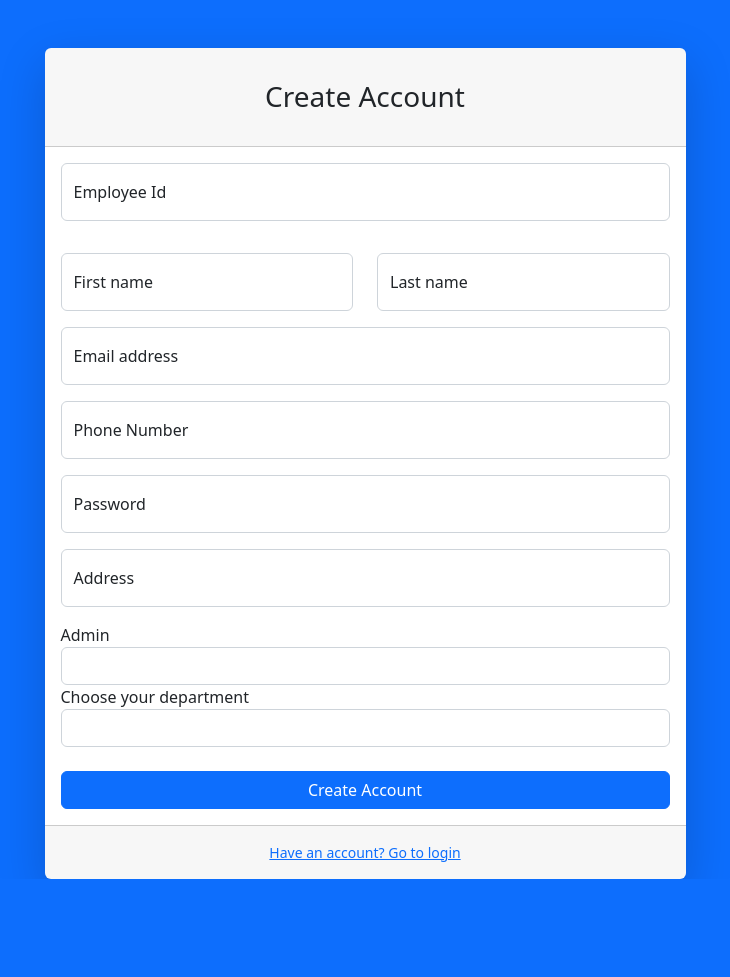
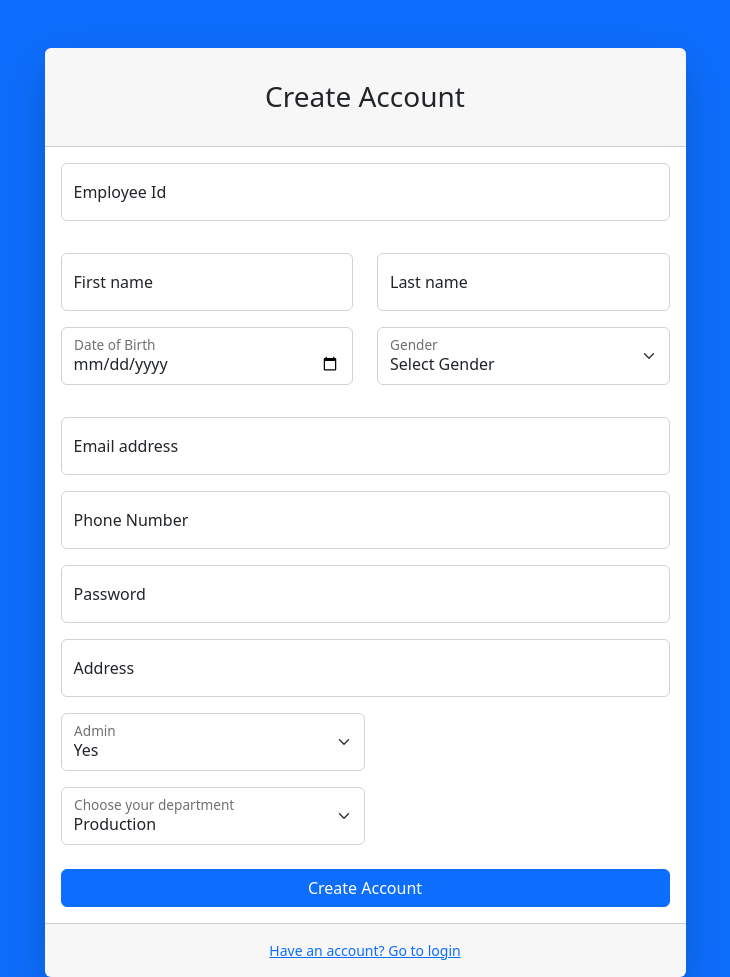
Before and after one commit to Oussama1403/HRMS, a Flask app: page /auth/register in a window 1280 px wide. Shown: the whole page, without its empty margins (275-1005 px from the left). Before the commit the page ends 879 px from the top, so only its background shows below. Run offline with Flask 3, Linux system fonts and the light colour scheme; some libraries are stand-ins or nearby versions.

Commit message:
update register form

```diff
--- a/src/models.py
+++ b/src/models.py
@@ -5,6 +5,8 @@ class User(UserMixin,db.Model):
     employee_id = db.Column(db.Integer,primary_key=True)
     first_name = db.Column(db.String(20))
     last_name = db.Column(db.String(20))
+    gender = db.Column(db.String(20))
+    date_of_birth = db.Column(db.Date)  # New date of birth field
     email = db.Column(db.String(100), unique=True)
     password = db.Column(db.String(100))
     dep_name = db.Column(db.Integer,db.ForeignKey('departements.name')) #foreign key
@@ -13,10 +15,12 @@ class User(UserMixin,db.Model):
     salaire = db.Column(db.Integer)
     is_admin = db.Column(db.Boolean)
 
-    def __init__(self,employee_id,first_name,last_name,email,password,dep_name,address,phone,salaire,is_admin):
+    def __init__(self,employee_id,first_name,last_name,gender,date_of_birth,email,password,dep_name,address,phone,salaire,is_admin):
         self.employee_id = employee_id
         self.first_name = first_name
         self.last_name = last_name
+        self.gender = gender
+        self.date_of_birth = date_of_birth
         self.email = email
         self.password = password
         self.dep_name = dep_name
--- a/src/templates/auth/register.html
+++ b/src/templates/auth/register.html
@@ -13,14 +13,10 @@
         <script src="https://use.fontawesome.com/releases/v6.3.0/js/all.js" crossorigin="anonymous"></script>
     </head>
     <body class="bg-primary">
-
-
-
         <div id="layoutAuthentication">
             <div id="layoutAuthentication_content">
                 <main>
                     <div class="container">
-
                         <div class="row justify-content-center">
                             <div class="col-lg-7">
                                 <div class="card shadow-lg border-0 rounded-lg mt-5">
@@ -30,7 +26,6 @@
                                     <div class="container">
                                         {% for message in get_flashed_messages() %}
                                         <div class="alert alert-warning" role="alert">
-                                          <!--<button type="button" class="close" data-dismiss="alert">&times;</button>-->
                                             <div style="text-align:center">{{ message }}</div>
                                         </div>
                                         {% endfor %}
@@ -60,6 +55,24 @@
                                                     </div>
                                                 </div>
                                             </div>
+                                            <div class="row mb-3">
+                                                <div class="col-md-6">
+                                                    <div class="form-floating mb-3">
+                                                        <input class="form-control" name="inputDOB" type="date" placeholder="Date of Birth" required/>
+                                                        <label for="inputDOB">Date of Birth</label>
+                                                    </div>
+                                                </div>
+                                                <div class="col-md-6">
+                                                    <div class="form-floating mb-3">
+                                                        <select name="inputGender" id="inputGender" class="form-control form-select" title="Gender" required>
+                                                            <option selected>Select Gender</option>
+                                                            <option>Male</option>
+                                                            <option>Female</option>
+                                                        </select>
+                                                        <label for="inputGender">Gender</label>
+                                                    </div>
+                                                </div>
+                                            </div>
                                             <div class="form-floating mb-3">
                                                 <input class="form-control" name="inputEmail" type="email" placeholder="name@example.com" required/>
                                                 <label for="inputEmail">Email address</label>
@@ -76,25 +89,38 @@
                                                 <input class="form-control" name="address" type="text" placeholder="Address" required/>
                                                 <label for="address">Address</label>
                                             </div>
-                                            <div class="form-group pmd-textfield pmd-textfield-floating-label ">
-                                                <label for="is_admin">Admin</label>
-                                                <select name="is_admin" id="is_admin" class="form-control" title="Admin" required>
-                                                    <option></option>
+                                            <div class="col-md-6">
+                                                <div class="form-floating mb-3">
+                                                    <select name="is_admin" id="is_admin" class="form-control form-select" title="Admin" required>
                                                         <option>Yes</option>
                                                         <option>No</option>
-                                                </select><span class="pmd-textfield-focused"></span>
+                                                    </select>
+                                                    <label for="is_admin">Admin</label>
                                                 </div>
-                                            <div class="form-group pmd-textfield pmd-textfield-floating-label ">
-                                                <label for="dep">Choose your department</label>
-                                                <!-- update dp's name in the db -->
-                                                <select name="dep" id="dep" class="form-control" title="Department" required>
-                                                    <option></option>
+                                            </div>
+                                            <div class="col-md-6">
+                                                <div class="form-floating mb-3">
+                                                    <select name="dep" id="dep" class="form-control form-select" title="Department" required>
                                                         <option>Production</option>
                                                         <option>IT</option>
                                                         <option>Management</option>
                                                         <option>Marketing</option>
                                                         <option>Sales</option>
-                                                </select><span class="pmd-textfield-focused"></span>
+                                                        <option>Intern Software Developer</option>
+                                                        <option>DevOps</option>
+                                                        <option>Technical Lead</option>
+                                                        <option>Research and development</option>
+                                                        <option>Quality Assurance Engineer</option>
+                                                        <option>Production</option>
+                                                        <option>Front-end Developer</option>
+                                                        <option>Project Manager</option>
+                                                        <option>Software Architect</option>
+                                                        <option>Accounts and finance</option>
+                                                        <option>Ux/ui Designer</option>
+                                                        <option>Product Manager</option>
+                                                    </select>
+                                                    <label for="dep">Choose your department</label>
+                                                </div>
                                             </div>
                                             <div class="mt-4 mb-0">
                                                 <div class="d-grid"><input name="create_account" type="submit" value="Create Account" class="btn btn-primary btn-block" ></div>
```
Also changed, not shown: instance/insert.sql (deleted, +0 -59 lines), src/admin/routes.py (+17 -9 lines), src/auth/modules.py (+6 -1 lines), src/templates/admin/edit.html (+18 -0 lines), src/templates/admin/list_employees.html (+1 -15 lines), instance/db.sqlite3 (deleted). Lines whose indentation alone changed are shown as unchanged.
